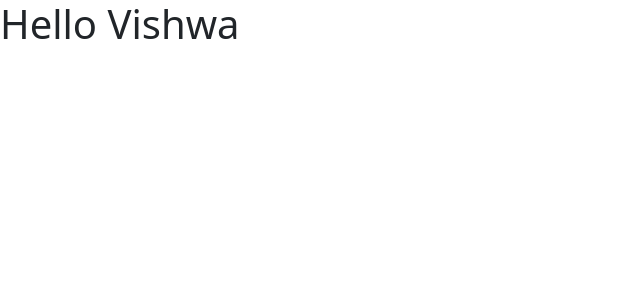
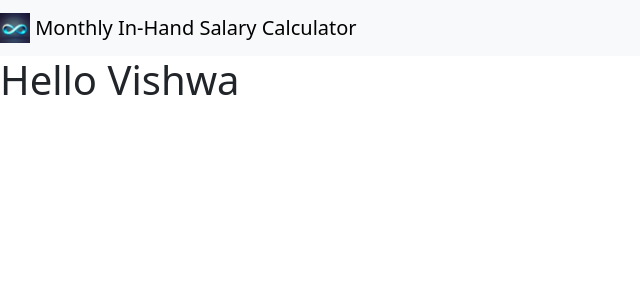
Before and after one commit to anantraghuvanshi/monthly-inhand-salary-calculator, an Angular app: page / in a window 1280 px wide. Shown: the top 300 px of the page, without its empty margins (0-640 px from the left). Built offline with nearby package versions, Linux system fonts and the light colour scheme.

Commit message:
header update

```diff
--- a/src/app/header/header.component.html
+++ b/src/app/header/header.component.html
@@ -1 +1,7 @@
-<p>header works!</p>
+<!-- Image and text -->
+<nav class="navbar navbar-light bg-light">
+    <a class="navbar-brand" href="#">
+      <img src="../../assets/infinity.png" width="30" height="30" class="d-inline-block align-top" alt="monthly-inhand-salary-calculator">
+      Monthly In-Hand Salary Calculator
+    </a>
+  </nav>
--- a/src/app/salary-calculator-component/salary-calculator.component.html
+++ b/src/app/salary-calculator-component/salary-calculator.component.html
@@ -1,2 +1,3 @@
 <link href="https://cdn.jsdelivr.net/npm/bootstrap@5.3.0/dist/css/bootstrap.min.css" rel="stylesheet" integrity="sha384-9ndCyUaIbzAi2FUVXJi0CjmCapSmO7SnpJef0486qhLnuZ2cdeRhO02iuK6FUUVM" crossorigin="anonymous">
+<app-header></app-header>
 <h1>Hello Vishwa</h1>
```
Also changed, not shown: src/assets/infinity.png (added).
